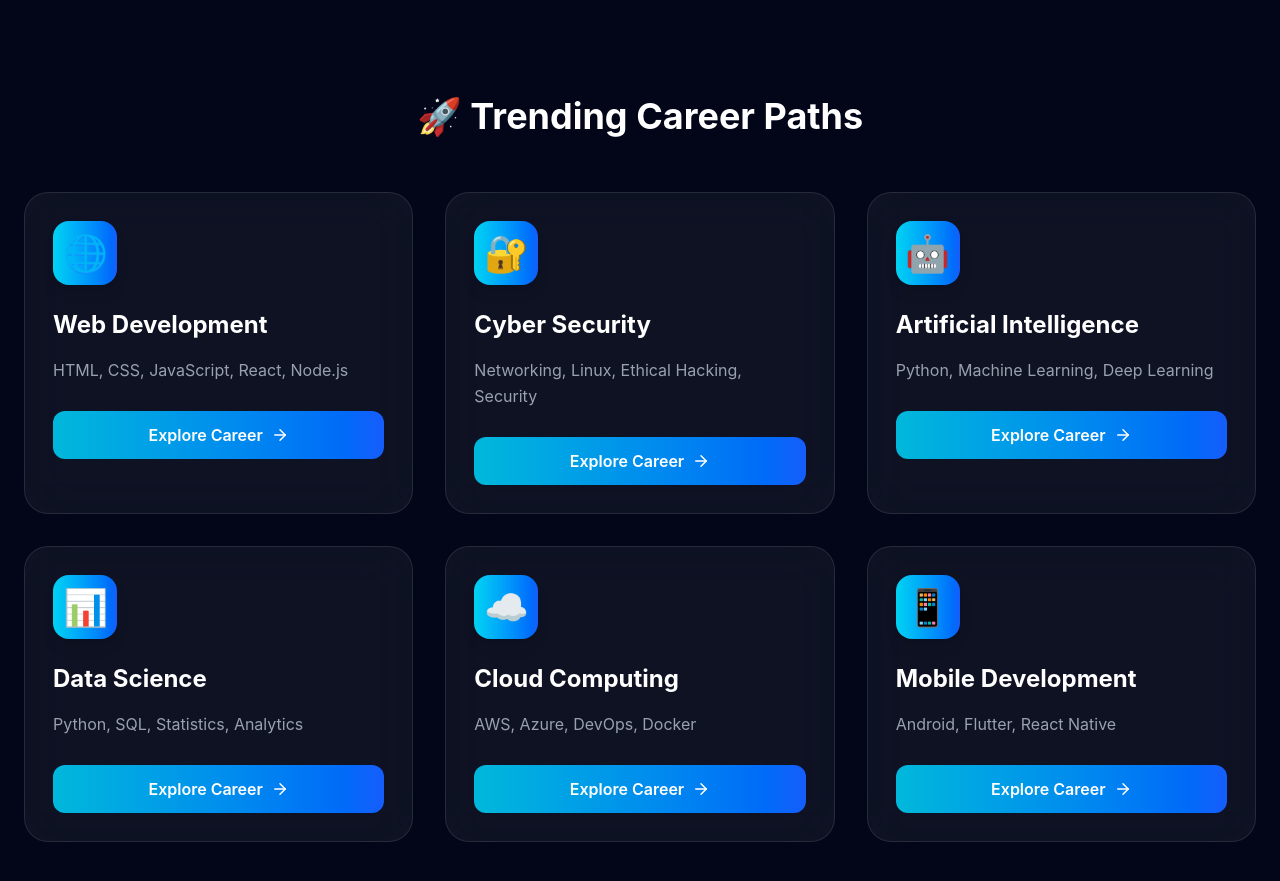
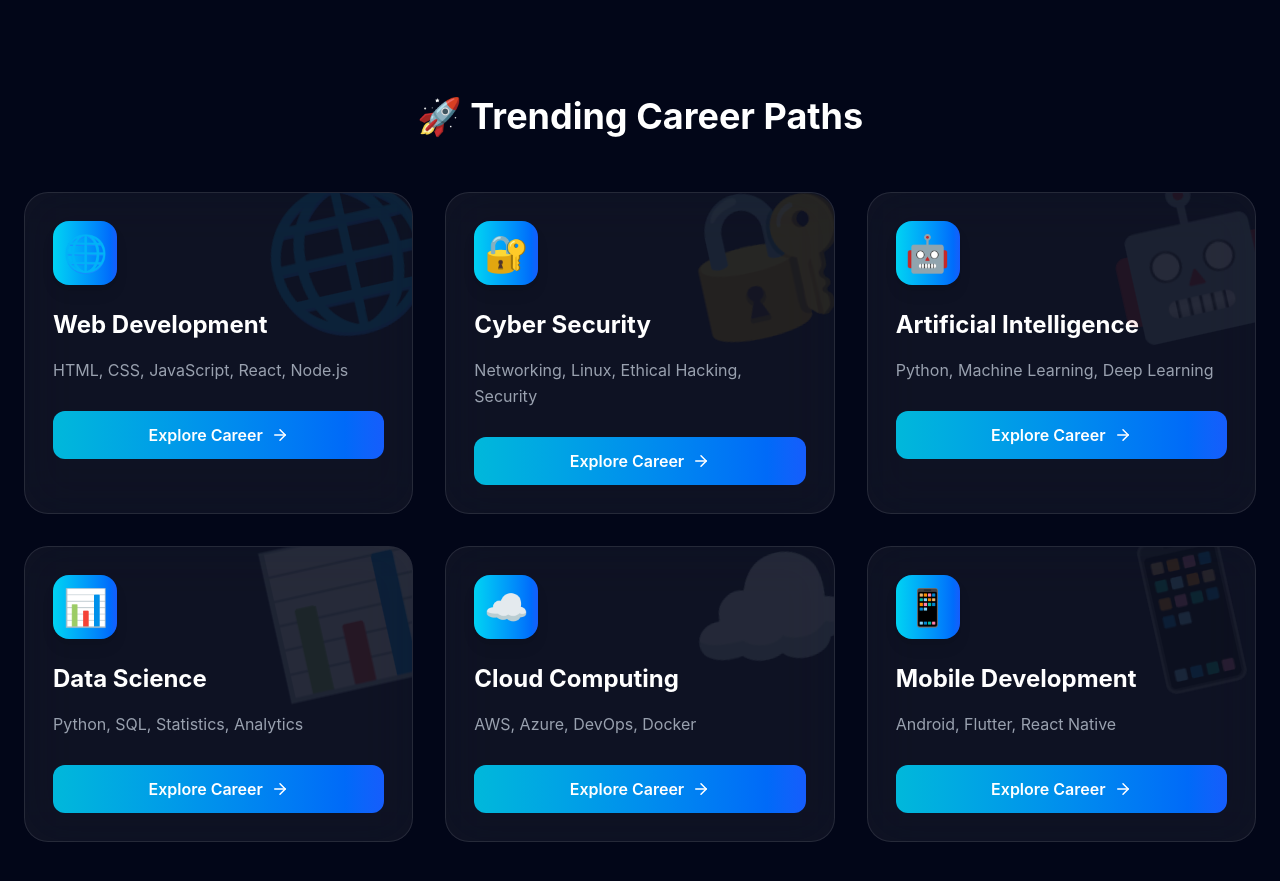
Before and after one commit to goggiharsha-oss/CodeCareer-AI, a React (Vite) app: page / in a window 1280 px wide. Shown: the part 2440-3321 px from the top of the page. Built offline with nearby package versions, Linux system fonts and the light colour scheme.

Commit message:
Added floating background icons animation to career domain cards

```diff
--- a/src/components/CareerDomains.jsx
+++ b/src/components/CareerDomains.jsx
@@ -184,7 +184,34 @@ function CareerDomains({ search = "" }) {
               `}
             >
 
+{/* Floating Background Icon */}
 
+<motion.div
+
+  animate={{
+    y:[0,-25,0],
+    rotate:[0,15,-15,0]
+  }}
+
+  transition={{
+    duration:6,
+    repeat:Infinity,
+    ease:"easeInOut"
+  }}
+
+  className="
+  absolute
+  -right-6
+  -top-8
+  text-[140px]
+  opacity-10
+  pointer-events-none
+  "
+>
+
+  {domain.icon}
+
+</motion.div>
 
               {/* Icon */}
 
```
